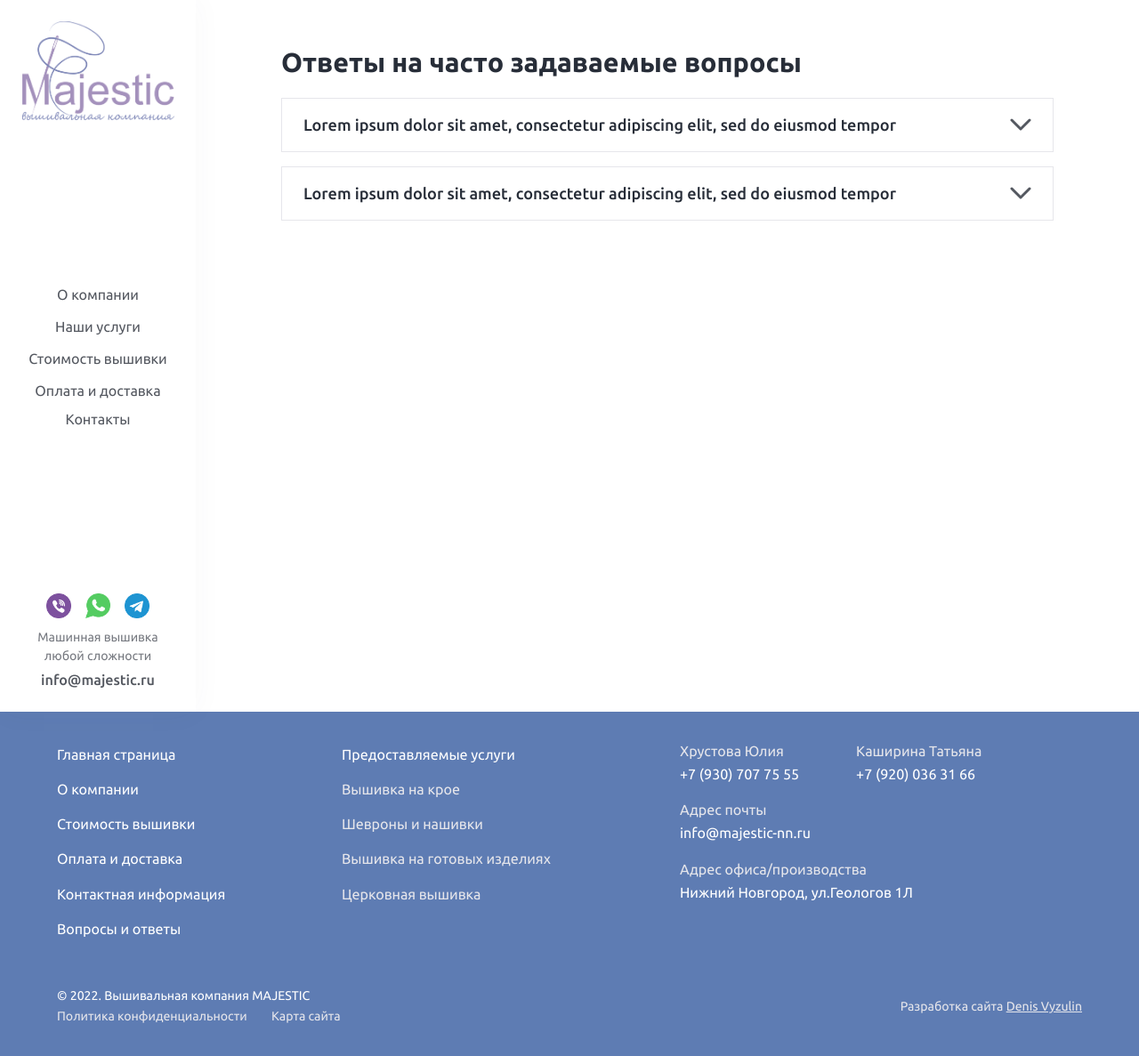
After one commit to dintear/majestic, a Django app: template majestic/majestic/templates/majestic/qna.html in a window 1280 px wide. The commit adds this page. Shown: the whole page at 89% size. Run offline with Django 3.2, Linux system fonts and the light colour scheme; the template is opened without the code that fills it, so the values that code supplies are empty; style sheets or scripts are compiled from the project's sources; some web fonts are replaced.

Commit message:
feat: Initialize about page and setup QnA page

```diff
--- a/majestic/config/sitemap.py
+++ b/majestic/config/sitemap.py
@@ -8,12 +8,14 @@ class StaticViewSitemap(Sitemap):
 
     def items(self):
         return ['majestic:homepage',
+                'majestic:about',
                 'majestic:vyshivka-na-kroe',
                 'majestic:shevrony-i-nashivki',
                 'majestic:vyshivka-na-gotovyh-izdeliyah',
                 'majestic:cerkovnaya-vyshivka',
                 'majestic:cost',
-                'majestic:contacts']
+                'majestic:contacts',
+                'majestic:qna',]
 
     def location(self, item):
         return reverse(item)
--- /dev/null
+++ b/majestic/majestic/assets/majestic/css/qna.min.css
@@ -0,0 +1 @@
+.qna-list{padding-bottom:48px}.qna-header{display:flex;align-items:center;justify-content:space-between;flex-direction:row;transition:border-color .3s;width:100%;padding:16px 24px;border:1px solid #e6e6eb;cursor:pointer}.qna-header__title{padding-right:24px;font-weight:500;font-size:calc(16px + 2 * ((100vw - 320px) / 920))}.qna-header__arrow{transition:transform .3s;transform:rotate(180deg);width:24px}.qna-header__arrow path{transition:stroke .3s;stroke:#545860}.qna-header:first-child{margin-top:16px}.qna-header:hover{border-color:#5e7cb3}.qna-header:hover .qna-header__arrow path{stroke:#5e7cb3}.qna-header._active .qna-header__arrow{transform:rotate(0)}.qna-description{transition:max-height .42s,padding .6s;max-height:0;width:100%;padding-left:24px;padding-right:24px;overflow:hidden}.qna-description__paragraph{font-weight:400;font-size:calc(14px + 2 * ((100vw - 320px) / 920))}.qna-description._active{max-height:640px;padding-top:16px;padding-bottom:24px;border-top:none;border:1px solid #e6e6eb}.qna-description:nth-child(n+1){margin-bottom:16px}
--- /dev/null
+++ b/majestic/majestic/assets/majestic/scss/qna.scss
@@ -0,0 +1,108 @@
+// === Import technical styles (begin) === //
+
+@import 'core/mixins';
+@import 'core/variables';
+
+// === Import technical styles (end) === //
+
+
+
+
+// === Basic styles for QnA list (begin) === //
+
+.qna-list {
+    padding-bottom: 48px;
+}
+
+// === Basic styles for QnA list (end) === //
+
+
+
+
+// === Styles for header of QnA list items (begin) === //
+
+.qna-header {
+    @include flexGrid(center, space-between, row);
+
+    transition: border-color $animationTime;
+
+    width: 100%;
+
+    padding: 16px 24px;
+
+    border: 1px solid $borderColor;
+
+    cursor: pointer;
+    &__title {
+        padding-right: 24px;
+
+        font-weight: 500;
+        @include adaptiveFontSize(18, 16);
+    }
+    &__arrow {
+        transition: transform $animationTime;
+
+        transform: rotate(180deg);
+
+        width: 24px;
+        path {
+            transition: stroke $animationTime;
+
+            stroke: $textColor;
+        }
+    }
+    &:first-child {
+        margin-top: 16px;
+    }
+    &:hover {
+        border-color: $primaryColor;
+        .qna-header__arrow {
+            path {
+                stroke: $primaryColor;
+            }
+        }
+    }
+    &._active {
+        .qna-header__arrow {
+            transform: rotate(0);
+        }
+    }
+}
+
+// === Styles for header of QnA list items (end) === //
+
+
+
+
+// === Styles for description of QnA list items (begin) === //
+
+.qna-description {
+    transition: max-height $animationTime * 1.4,
+                padding $animationTime * 2;
+
+    max-height: 0;
+    width: 100%;
+
+    padding-left: 24px;
+    padding-right: 24px;
+
+    overflow: hidden;
+    &__paragraph {
+        font-weight: 400;
+        @include adaptiveFontSize(16, 14);
+    }
+    &._active {
+        max-height: 640px;
+
+        padding-top: 16px;
+        padding-bottom: 24px;
+
+        border-top: none;
+        border: 1px solid $borderColor;
+    }
+    &:nth-child(n + 1) {
+        margin-bottom: 16px;
+    }
+}
+
+// === Styles for description of QnA list items (begin) === //
--- a/majestic/majestic/templates/majestic/components/footer.html
+++ b/majestic/majestic/templates/majestic/components/footer.html
@@ -11,7 +11,7 @@
                     </a>
                 </li>
                 <li class="f-nav__item f-nav-item">
-                    <a href="" class="f-nav-item__link">
+                    <a href="{% url 'majestic:about' %}" class="f-nav-item__link">
                         О&nbsp;компании
                     </a>
                 </li>
@@ -31,7 +31,7 @@
                     </a>
                 </li>
                 <li class="f-nav__item f-nav-item">
-                    <a href="" class="f-nav-item__link">
+                    <a href="{% url 'majestic:qna' %}" class="f-nav-item__link">
                         Вопросы&nbsp;и&nbsp;ответы
                     </a>
                 </li>
--- a/majestic/majestic/templates/majestic/components/header.html
+++ b/majestic/majestic/templates/majestic/components/header.html
@@ -10,7 +10,7 @@
         <div class="header-content__navigation navigation">
             <ul class="navigation__body menu">
                 <li class="menu__item menu-item">
-                    <a href="" class="menu-item__link">
+                    <a href="{% url 'majestic:about' %}" class="menu-item__link">
                         О&nbsp;компании
                     </a>
                 </li>
--- /dev/null
+++ b/majestic/majestic/templates/majestic/qna.html
@@ -0,0 +1,73 @@
+{% extends 'majestic/base.html' %}
+{% load static %}
+
+
+
+{% block meta_tags %}
+<meta name="keywords" content="">
+<meta name="description" content="">
+{% endblock %}
+
+{% block page_heading %}
+<title>Вопросы и ответы — Вышивальная компания Majestic</title>
+{% endblock %}
+
+{% block styles %}
+<link rel="stylesheet" href="{% static 'majestic/css/qna.min.css' %}">
+{% endblock %}
+
+
+
+{% block page_section_head %}
+Ответы на часто задаваемые вопросы
+{% endblock %}
+
+
+{% block body_content %}
+<section class="qna-list">
+    <div class="qna-list__content qna-content _container">
+
+        <div class="qna-content__header qna-header">
+            <h3 class="qna-header__title">Lorem ipsum dolor sit amet, consectetur adipiscing elit, sed do eiusmod tempor</h3>
+            <svg class="qna-header__arrow" viewBox="0 0 24 14" fill="none" xmlns="http://www.w3.org/2000/svg">
+                <path d="M22 12L12 2L2 12" stroke-width="3" stroke-linecap="round" stroke-linejoin="round"/>
+            </svg>
+        </div>
+        <div class="qna-content__description qna-description">
+            <p class="qna-description__paragraph">
+                Lorem ipsum dolor sit amet, consectetuer adipiscing elit. Aenean commodo ligula eget dolor. Aenean massa. Cum sociis natoque penatibus et magnis dis parturient montes, nascetur ridiculus mus. Donec quam felis, ultricies nec, pellentesque eu, pretium quis, sem. Nulla consequat massa quis enim. Donec pede justo, fringilla vel, aliquet nec, vulputate eget, arcu. In enim justo, rhoncus ut, imperdiet a, venenatis vitae, justo. Nullam dictum felis eu pede mollis pretium. Integer tincidunt. Cras dapibus. Vivamus elementum semper nisi. Aenean vulputate eleifend tellus.
+            </p>
+        </div>
+        <!-- / item of QnA list -->
+
+        <div class="qna-content__header qna-header">
+            <h3 class="qna-header__title">Lorem ipsum dolor sit amet, consectetur adipiscing elit, sed do eiusmod tempor</h3>
+            <svg class="qna-header__arrow" viewBox="0 0 24 14" fill="none" xmlns="http://www.w3.org/2000/svg">
+                <path d="M22 12L12 2L2 12" stroke-width="3" stroke-linecap="round" stroke-linejoin="round"/>
+            </svg>
+        </div>
+        <div class="qna-content__description qna-description">
+            <p class="qna-description__paragraph">
+                Lorem ipsum dolor sit amet, consectetuer adipiscing elit. Aenean commodo ligula eget dolor. Aenean massa. Cum sociis natoque penatibus et magnis dis parturient montes, nascetur ridiculus mus. Donec quam felis, ultricies nec, pellentesque eu, pretium quis, sem. Nulla consequat massa quis enim. Donec pede justo, fringilla vel, aliquet nec, vulputate eget, arcu. In enim justo, rhoncus ut, imperdiet a, venenatis vitae, justo. Nullam dictum felis eu pede mollis pretium. Integer tincidunt. Cras dapibus. Vivamus elementum semper nisi. Aenean vulputate eleifend tellus.
+            </p>
+        </div>
+        <!-- / item of QnA list -->
+
+    </div>
+</section>
+{% endblock %}
+
+
+{% block page_scripts %}
+<script type="text/javascript">
+let accordion = document.getElementsByClassName("qna-content__header");
+let i;
+
+for (i = 0; i < accordion.length; i++) {
+    accordion[i].addEventListener("click", function() {
+        this.classList.toggle("_active");
+        this.nextElementSibling.classList.toggle("_active");
+    });
+}
+</script>
+{% endblock %}
--- a/majestic/majestic/urls.py
+++ b/majestic/majestic/urls.py
@@ -6,6 +6,7 @@ from . import views
 app_name = 'portfolio'
 urlpatterns = [
     path('', views.homepage, name='homepage'),
+    path('about/', views.about, name='about'),
     path('services/vyshivka-na-kroe', views.vyshivka_na_kroe, name='vyshivka-na-kroe'),
     path('services/shevrony-i-nashivki', views.shevrony_i_nashivki, name='shevrony-i-nashivki'),
     path('services/vyshivka-na-gotovyh-izdeliyah', views.vyshivka_na_gotovyh_izdeliyah,
@@ -13,4 +14,5 @@ urlpatterns = [
     path('services/cerkovnaya-vyshivka', views.cerkovnaya_vyshivka, name='cerkovnaya-vyshivka'),
     path('cost/', views.cost, name='cost'),
     path('contacts/', views.contacts, name='contacts'),
+    path('qna/', views.qna, name='qna'),
 ]
```
Also changed, not shown: majestic/majestic/assets/majestic/css/qna.css (added, +64 -0 lines), majestic/majestic/templates/majestic/about.html (added, +28 -0 lines), majestic/majestic/views.py (+8 -0 lines).
